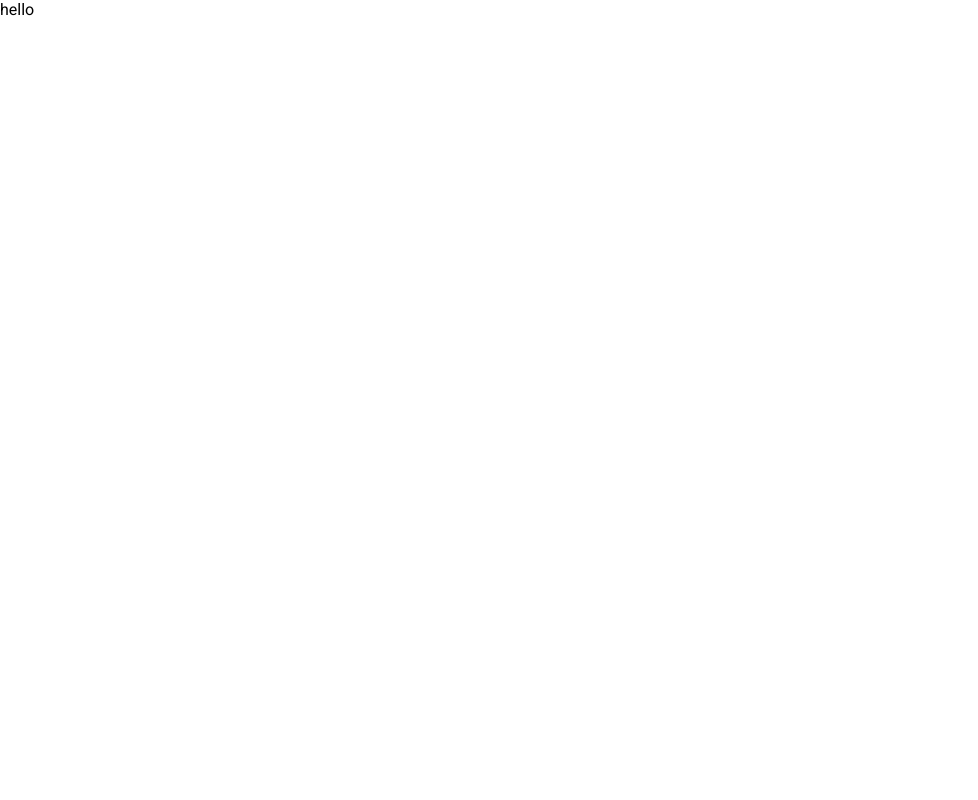
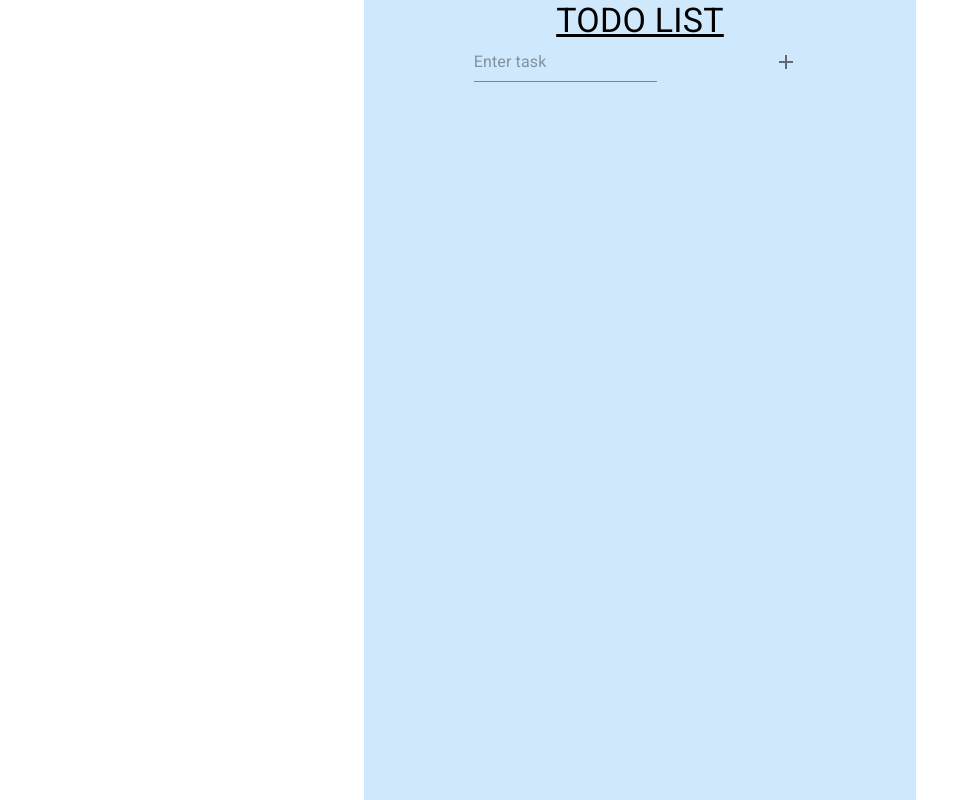
Before and after one commit to Haashir-Shakeel/todo-mui-react, a React (Create React App) app: page / in a window 1280 px wide. Shown: the whole page, without its empty margins (0-978 px from the left). Built offline with nearby package versions, Linux system fonts and the light colour scheme.

Commit message:
basic layout. adding items to list, displaying

```diff
--- a/src/App.js
+++ b/src/App.js
@@ -1,8 +1,9 @@
+import { TodoList } from "./components/TodoList";
 
 function App() {
   return (
     <div>
-      hello
+      <TodoList></TodoList>
     </div>
   );
 }
--- /dev/null
+++ b/src/components/TodoList.jsx
@@ -0,0 +1,43 @@
+import {Stack, Box, Container, Typography, Input, IconButton} from '@mui/material'
+import {Add} from '@mui/icons-material'
+import { useState } from 'react'
+
+export const TodoList = () =>{
+    const [task,setTask] = useState('')
+    const [tasklist, setTasklist] = useState([])
+
+
+
+
+    const handleClick = (event)=>{
+        setTasklist((prevValue)=>{
+            return [task, ...prevValue]
+        })
+        console.log(tasklist)
+        setTask('')
+
+    }
+    return(
+
+      <Container maxWidth="sm">
+        <Box sx={{ bgcolor: '#cfe8fc', height: '100vh' }}>
+            <Typography sx={{textAlign: 'center', textDecoration:'underline'}} variant='h4' >TODO LIST</Typography>
+            <Stack justifyContent='space-evenly' direction='row'>
+            <Input  placeholder='Enter task' value={task} onChange={e=>setTask(e.target.value)}></Input>
+            <IconButton onClick={handleClick}>
+                <Add/>
+            </IconButton>
+            </Stack>
+            <ul>
+                {
+                tasklist.map((item,index)=>{
+                    return <li key={index}>{item}</li>
+                })
+            }
+            </ul>
+        </Box>
+      </Container>
+
+
+    )
+}
```
